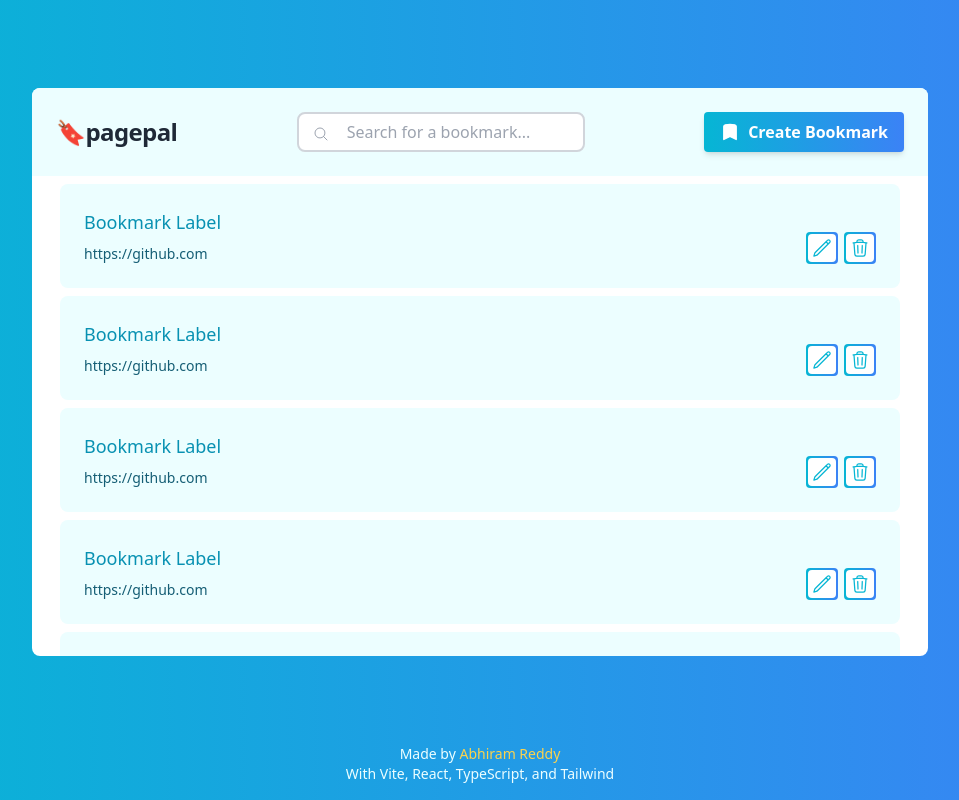
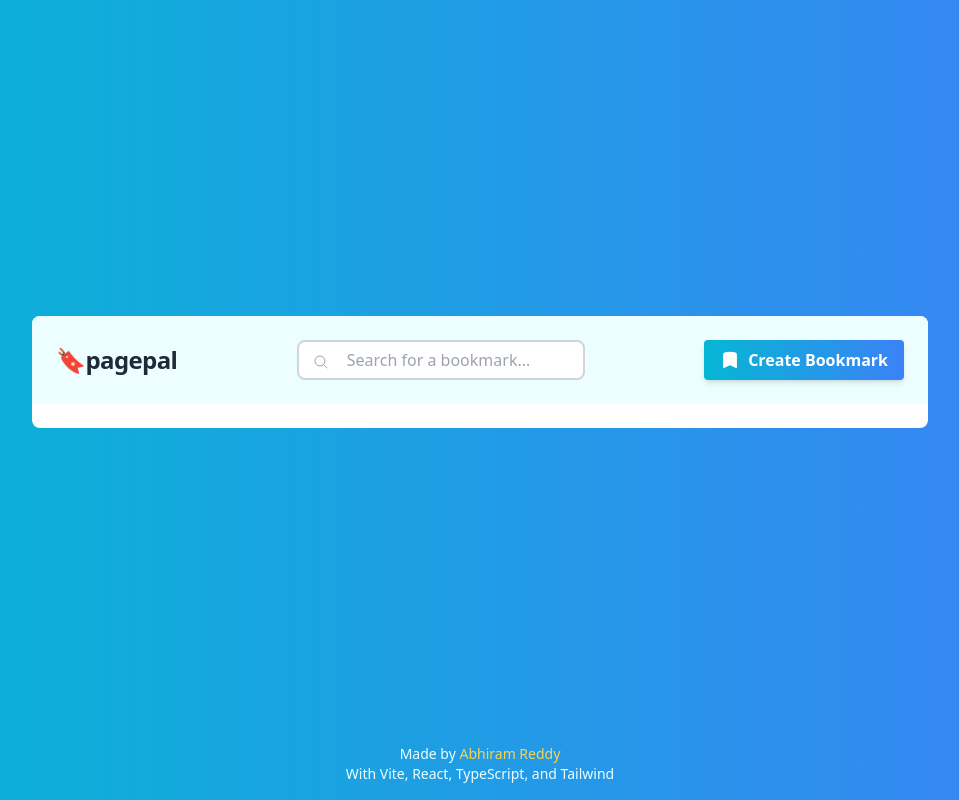
Before and after one commit to nrabhiram/pagepal, a React (Vite) app: page / in a window 1280 px wide. Shown: the whole page, without its empty margins (160-1119 px from the left). Built offline with nearby package versions, Linux system fonts and the light colour scheme.

Commit message:
bookmark & search context

```diff
--- a/src/App.tsx
+++ b/src/App.tsx
@@ -4,9 +4,13 @@ import { Spacer } from './components/spacer/Spacer';
 import { AppHeader } from './components/header/AppHeader';
 import { BookmarkList } from './components/bookmark/BookmarkList';
 import { Footer } from './components/footer/Footer';
+import { BookmarkContextProvider } from './context/bookmark-context';
+import { SearchContextProvider } from './context/search-context';
 
 function App() {
   return (
+    <BookmarkContextProvider>
+      <SearchContextProvider>
         <div className={styles['background']}>
           <Spacer />
           <Container>
@@ -16,6 +20,8 @@ function App() {
           <Spacer />
           <Footer />
         </div>
+      </SearchContextProvider>
+    </BookmarkContextProvider>
   );
 }
 
--- a/src/bookmarker/controller.ts
+++ b/src/bookmarker/controller.ts
@@ -13,16 +13,18 @@ export type RenderedBookmarkList = RenderedBookmark[];
 
 export class Controller {
   add(url: string, name: string) {
-    const bookmarkList = this.bookmarks();
+    const bookmarkList = this.read();
     const parser = new Parser();
+    const renderer = new Renderer();
     const link = parser.link(url);
     const label = parser.label(name);
-    bookmarkList.add(link, label);
+    const newBookmark = bookmarkList.add(link, label);
     this.write(bookmarkList);
+    return renderer.bookmark(newBookmark);
   }
 
   edit(bookmark: RenderedBookmark, editedUrl: string, editedName: string) {
-    const bookmarkList = this.bookmarks();
+    const bookmarkList = this.read();
     const parser = new Parser();
     const originalBookmark = parser.bookmark(bookmark);
     const editedLink = parser.link(editedUrl);
@@ -33,7 +35,7 @@ export class Controller {
   }
 
   delete(bookmark: RenderedBookmark) {
-    const bookmarkList = this.bookmarks();
+    const bookmarkList = this.read();
     const parser = new Parser();
     const bookmarkToBeDeleted = parser.bookmark(bookmark);
     bookmarkList.delete(bookmarkToBeDeleted);
@@ -41,6 +43,12 @@ export class Controller {
   }
 
   bookmarks() {
+    const bookmarkList = this.read();
+    const renderer = new Renderer();
+    return renderer.bookmarkList(bookmarkList);
+  }
+
+  private read() {
     const JSONParsedBookmarks = JSON.parse(localStorage.getItem('bookmarks') as string);
     const parser = new Parser();
     let bookmarks: BookmarkList;
--- a/src/components/bookmark/Bookmark.tsx
+++ b/src/components/bookmark/Bookmark.tsx
@@ -5,16 +5,23 @@ import { Button } from '../button/Button';
 import { BookmarkForm } from '../form/BookmarkForm';
 import { Message } from '../message/Message';
 import { Spacer } from '../spacer/Spacer';
+import { RenderedBookmark } from '../../bookmarker/controller';
 
-export const Bookmark = () => {
+export const Bookmark: React.FC<{
+  bookmark: RenderedBookmark;
+  editHandler: (bookmark: RenderedBookmark, editedUrl: string, editedName: string) => void;
+  deleteHandler: (bookmark: RenderedBookmark) => void;
+}> = (props) => {
   const [editing, setEditing] = useState(false);
   const [deleting, setDeleting] = useState(false);
 
   const editBookmark = (formData: { link: string; label: string }) => {
+    props.editHandler(props.bookmark, formData.link, formData.label);
     setEditing(false);
   };
 
   const deleteBookmark = () => {
+    props.deleteHandler(props.bookmark);
     setDeleting(false);
   };
 
@@ -24,7 +31,6 @@ export const Bookmark = () => {
 
   return (
     <>
-      {editing && (
       <Modal
         open={editing}
         onClose={() => {
@@ -34,14 +40,13 @@ export const Bookmark = () => {
         <div className={styles['delete-msg-card']}>
           <BookmarkForm
             formHeading="Edit the bookmark"
-              label="Bookmark Label State"
-              link="Bookmark Link State"
+            label={props.bookmark.label}
+            link={props.bookmark.link}
             CTAText="Edit"
             submitAction={editBookmark}
           />
         </div>
       </Modal>
-      )}
       <Modal open={deleting} onClose={removeDeleteBookmarkMessage}>
         <Message
           heading="Delete Bookmark"
@@ -55,9 +60,9 @@ export const Bookmark = () => {
       <div className={styles['card']}>
         <div className={styles['content']}>
           <div>
-            <h2 className={styles['label']}>Bookmark Label</h2>
-            <a className={styles['url']} href="https://github.com" rel="noreferrer" target="_blank">
-              https://github.com
+            <h2 className={styles['label']}>{props.bookmark.label}</h2>
+            <a className={styles['url']} href={props.bookmark.link} rel="noreferrer" target="_blank">
+              {props.bookmark.link}
             </a>
           </div>
           <Spacer />
--- a/src/components/bookmark/BookmarkList.tsx
+++ b/src/components/bookmark/BookmarkList.tsx
@@ -1,16 +1,28 @@
 import styles from './BookmarkList.module.css';
 import { Bookmark } from './Bookmark';
+import { BookmarkContext } from '../../context/bookmark-context';
+import { useContext } from 'react';
+import { SearchContext } from '../../context/search-context';
 
 export const BookmarkList = () => {
+  const bookmarkContext = useContext(BookmarkContext);
+  const searchContext = useContext(SearchContext);
+
+  const bookmarks = bookmarkContext.bookmarks.filter((bookmark) => {
+    return bookmark.label.includes(searchContext.query) || bookmark.link.includes(searchContext.query);
+  });
+
   return (
     <div className={styles['container']}>
       <div className="mx-1">
-        <Bookmark />
-        <Bookmark />
-        <Bookmark />
-        <Bookmark />
-        <Bookmark />
-        <Bookmark />
+        {bookmarks.map((bookmark) => (
+          <Bookmark
+            bookmark={bookmark}
+            editHandler={bookmarkContext.editBookmark}
+            deleteHandler={bookmarkContext.deleteBookmark}
+            key={bookmark.id}
+          />
+        ))}
       </div>
     </div>
   );
--- a/src/components/form/BookmarkForm.tsx
+++ b/src/components/form/BookmarkForm.tsx
@@ -19,23 +19,31 @@ interface InputAction {
   value: string;
 }
 
+const validateLabel = (label: string) => {
+  return label.trim().length > 0;
+};
+
+const validateLink = (link: string) => {
+  const expression = /[-a-zA-Z0-9@:%._\+~#=]{1,256}\.[a-zA-Z0-9()]{1,6}\b([-a-zA-Z0-9()@:%_\+.~#?&//=]*)?/gi;
+  const regex = new RegExp(expression);
+  return regex.test(link);
+};
+
 const labelReducer = (state: InputState, action: InputAction) => {
   if (action.type === InputActionType.CHANGE) {
-    return { value: action.value, valid: action.value.trim().length > 0, displayMessage: false };
+    return { value: action.value, valid: validateLabel(action.value), displayMessage: false };
   } else if (action.type === InputActionType.SUBMIT) {
-    return { value: state.value, valid: state.value.trim().length > 0, displayMessage: true };
+    return { value: state.value, valid: validateLabel(state.value), displayMessage: true };
   } else {
     return { value: '', valid: false, displayMessage: false };
   }
 };
 
 const linkReducer = (state: InputState, action: InputAction) => {
-  const expression = /[-a-zA-Z0-9@:%._\+~#=]{1,256}\.[a-zA-Z0-9()]{1,6}\b([-a-zA-Z0-9()@:%_\+.~#?&//=]*)?/gi;
-  const regex = new RegExp(expression);
   if (action.type === InputActionType.CHANGE) {
-    return { value: action.value, valid: regex.test(action.value), displayMessage: false };
+    return { value: action.value, valid: validateLink(action.value), displayMessage: false };
   } else if (action.type === InputActionType.SUBMIT) {
-    return { value: state.value, valid: regex.test(state.value), displayMessage: true };
+    return { value: state.value, valid: validateLink(state.value), displayMessage: true };
   } else {
     return { value: '', valid: false, displayMessage: false };
   }
@@ -50,10 +58,14 @@ export const BookmarkForm: React.FC<{
 }> = (props) => {
   const [labelState, dispatchLabel] = useReducer(labelReducer, {
     value: props.label,
-    valid: false,
+    valid: validateLabel(props.label),
     displayMessage: false,
   });
-  const [linkState, dispatchLink] = useReducer(linkReducer, { value: props.link, valid: false, displayMessage: false });
+  const [linkState, dispatchLink] = useReducer(linkReducer, {
+    value: props.link,
+    valid: validateLink(props.link),
+    displayMessage: false,
+  });
   const [formIsValid, setFormIsValid] = useState(true);
 
   useEffect(() => {
--- a/src/components/header/AppHeader.tsx
+++ b/src/components/header/AppHeader.tsx
@@ -1,12 +1,16 @@
-import { useState } from 'react';
+import { useContext, useState } from 'react';
 import { Button } from '../button/Button';
 import { SearchBar } from '../searchbar/SearchBar';
 import styles from './AppHeader.module.css';
 import { Modal } from '../modal/Modal';
 import { BookmarkForm } from '../form/BookmarkForm';
+import { BookmarkContext } from '../../context/bookmark-context';
+import { SearchContext } from '../../context/search-context';
 
 export const AppHeader = () => {
   const [adding, setAdding] = useState(false);
+  const bookmarkContext = useContext(BookmarkContext);
+  const searchContext = useContext(SearchContext);
 
   return (
     <>
@@ -22,6 +26,7 @@ export const AppHeader = () => {
           link=""
           CTAText="Add"
           submitAction={(formData: { link: string; label: string }) => {
+            bookmarkContext.addBookmark(formData.link, formData.label);
             setAdding(false);
           }}
         />
@@ -29,7 +34,7 @@ export const AppHeader = () => {
       <div className={styles['header']}>
         <h1 className={styles['title']}>🔖pagepal</h1>
         <div className={styles['search-bar']}>
-          <SearchBar query="" onQueryChanged={(query: string) => {}} />
+          <SearchBar query={searchContext.query} onQueryChanged={searchContext.updateQuery} />
         </div>
         <div className={styles['btn']}>
           <Button
--- /dev/null
+++ b/src/context/bookmark-context.tsx
@@ -0,0 +1,75 @@
+import React, { useEffect, useState } from 'react';
+import { RenderedBookmark, Controller } from '../bookmarker/controller';
+
+export const BookmarkContext = React.createContext<{
+  bookmarks: RenderedBookmark[];
+  addBookmark: (url: string, name: string) => void;
+  editBookmark: (bookmark: RenderedBookmark, editedUrl: string, editedName: string) => void;
+  deleteBookmark: (bookmark: RenderedBookmark) => void;
+}>({
+  bookmarks: [],
+  addBookmark: (url: string, name: string) => {},
+  editBookmark: (bookmark: RenderedBookmark, editedUrl: string, editedName: string) => {},
+  deleteBookmark: (bookmark: RenderedBookmark) => {},
+});
+
+export const BookmarkContextProvider: React.FC<React.PropsWithChildren> = (props) => {
+  const [bookmarks, setBookmarks] = useState<RenderedBookmark[]>([]);
+
+  useEffect(() => {
+    const bookmarkAPI = new Controller();
+    const bookmarks = bookmarkAPI.bookmarks();
+    setBookmarks(bookmarks);
+  }, []);
+
+  const addBookmark = (url: string, name: string) => {
+    const bookmarkAPI = new Controller();
+    const newBookmark = bookmarkAPI.add(url, name);
+    setBookmarks((prevBookmarks) => {
+      return [...prevBookmarks, newBookmark];
+    });
+  };
+
+  const editBookmark = (bookmark: RenderedBookmark, editedUrl: string, editedName: string) => {
+    const bookmarkAPI = new Controller();
+    bookmarkAPI.edit(bookmark, editedUrl, editedName);
+    setBookmarks((prevBookmarks) => {
+      const newBookmarks = prevBookmarks.map((prevBookmark) => {
+        if (bookmark.id === prevBookmark.id) {
+          return {
+            link: editedUrl,
+            label: editedName,
+            id: bookmark.id,
+          };
+        } else {
+          return prevBookmark;
+        }
+      });
+      return newBookmarks;
+    });
+  };
+
+  const deleteBookmark = (bookmark: RenderedBookmark) => {
+    const bookmarkAPI = new Controller();
+    bookmarkAPI.delete(bookmark);
+    setBookmarks((prevBookmarks) => {
+      const newBookmarks = prevBookmarks.filter((prevBookmark) => {
+        return prevBookmark.id !== bookmark.id;
+      });
+      return newBookmarks;
+    });
+  };
+
+  return (
+    <BookmarkContext.Provider
+      value={{
+        bookmarks: bookmarks,
+        addBookmark: addBookmark,
+        editBookmark: editBookmark,
+        deleteBookmark: deleteBookmark,
+      }}
+    >
+      {props.children}
+    </BookmarkContext.Provider>
+  );
+};
--- /dev/null
+++ b/src/context/search-context.tsx
@@ -0,0 +1,28 @@
+import React, { useState } from 'react';
+
+export const SearchContext = React.createContext<{
+  query: string;
+  updateQuery: (updatedQuery: string) => void;
+}>({
+  query: '',
+  updateQuery: (updatedQuery: string) => {},
+});
+
+export const SearchContextProvider: React.FC<React.PropsWithChildren> = (props) => {
+  const [query, setQuery] = useState('');
+
+  const updateQuery = (updatedQuery: string) => {
+    setQuery(updatedQuery);
+  };
+
+  return (
+    <SearchContext.Provider
+      value={{
+        query: query,
+        updateQuery: updateQuery,
+      }}
+    >
+      {props.children}
+    </SearchContext.Provider>
+  );
+};
```
Lines whose indentation alone changed are shown as unchanged.
